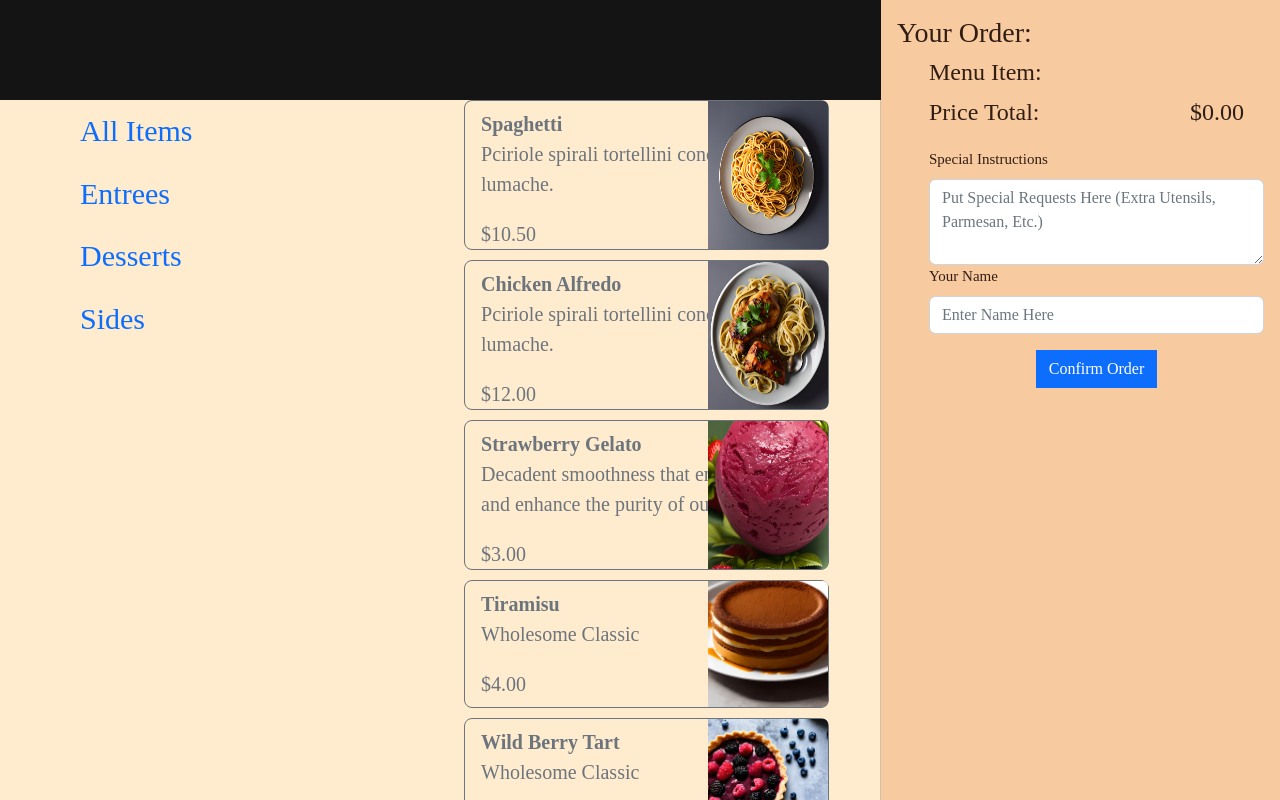
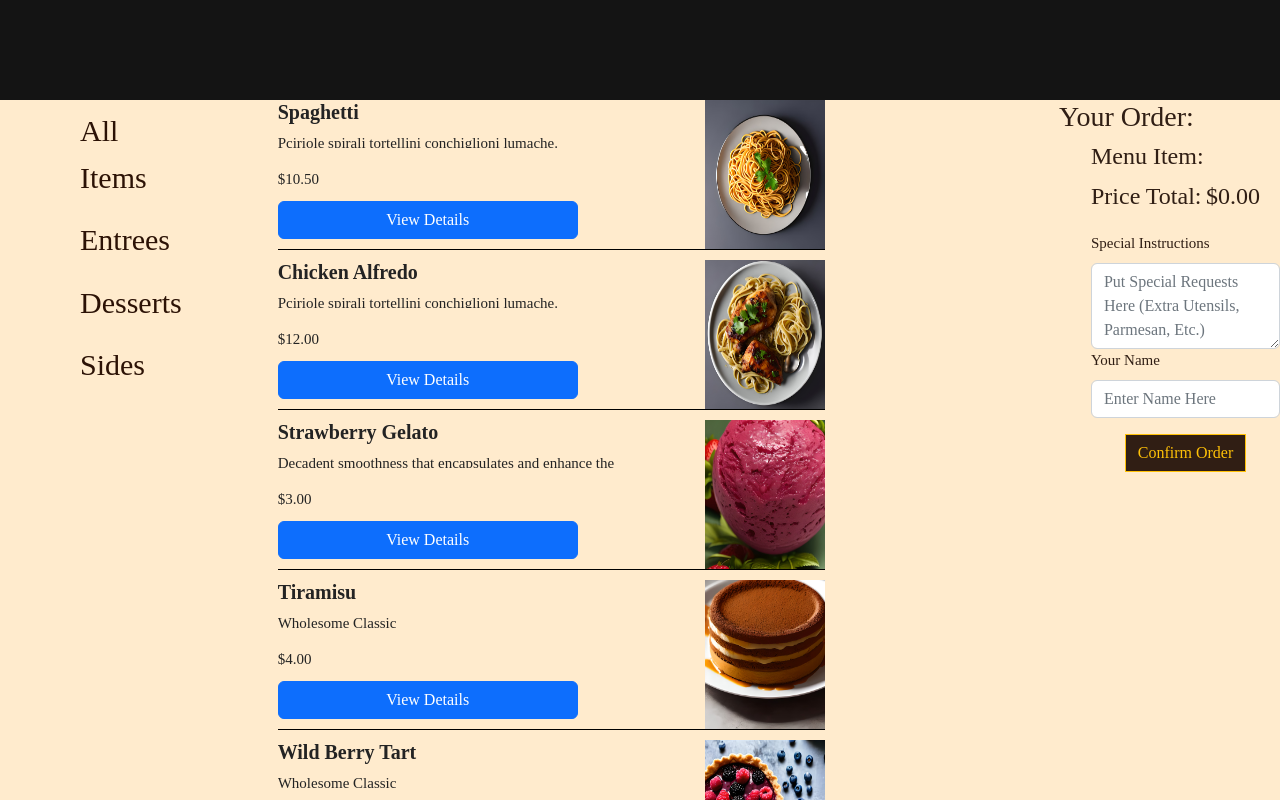
Before and after one commit to josiahcameron/react-restaurant-app, a React (Create React App) app: page /menu in a window 1280 px wide. Shown: the top 800 px of the page. Built offline with nearby package versions, Linux system fonts and the light colour scheme.

Commit message:
Updated to menu ui

```diff
--- a/src/App.js
+++ b/src/App.js
@@ -11,7 +11,7 @@ function App() {
 			{/* <Header /> */}
 			<div className="content-wrapper">
 				<Routes>
-					<Route path="/" element={<Home />} />
+					<Route path="/react-restaurant-app/" element={<Home />} />
 					<Route path="menu" element={<Menu />} />
 					{/* <Route path="reservation" element={<Reservation />} /> */}
 					{/* <Route path="admin" element={<Admin />} /> */}
--- a/src/Components/Menu/Menu.js
+++ b/src/Components/Menu/Menu.js
@@ -18,15 +18,10 @@ function Menu() {
 		filter ? item.type.toLowerCase() === filter : item
 	).map((item, index) => (
 		<div key={index} className="d-grid gap-2">
-			<Button
-				onClick={() => viewFoodDetails(item)}
-				variant="outline-secondary"
-				className="menu-item-button"
-				size="lg"
-			>
+			<div className="menu-item-button">
 				<div className="button-right">
 					<div className="card-header">
-						<span className="menu-item-name">{item.name}</span>
+						<h5 className="menu-item-name">{item.name}</h5>
 					</div>
 					<div className="menu-item-description">
 						<span>{item.description}</span>
@@ -36,9 +31,17 @@ function Menu() {
 							${item.price.toFixed(2)}
 						</span>
 					</div>
+					<img className="item-img" src={item.img} alt="" />
+					<Button
+						onClick={() => viewFoodDetails(item)}
+						variant="primary"
+						size="md"
+						className="view-details-button"
+					>
+						View Details
+					</Button>
 				</div>
-				<img className="item-img" src={item.img} alt="" />
-			</Button>
+			</div>
 		</div>
 	));
 
@@ -112,16 +115,32 @@ function Menu() {
 			/>
 			<section className="content-body">
 				<Nav className="flex-column menu-nav">
-					<Nav.Link href="#" onClick={() => setFilter("")}>
+					<Nav.Link
+						className="category"
+						href="#"
+						onClick={() => setFilter("")}
+					>
 						All Items
 					</Nav.Link>
-					<Nav.Link href="#" onClick={() => setFilter("entree")}>
+					<Nav.Link
+						className="category"
+						href="#"
+						onClick={() => setFilter("entree")}
+					>
 						Entrees
 					</Nav.Link>
-					<Nav.Link href="#" onClick={() => setFilter("dessert")}>
+					<Nav.Link
+						className="category"
+						href="#"
+						onClick={() => setFilter("dessert")}
+					>
 						Desserts
 					</Nav.Link>
-					<Nav.Link href="#" onClick={() => setFilter("side")}>
+					<Nav.Link
+						className="category"
+						href="#"
+						onClick={() => setFilter("side")}
+					>
 						Sides
 					</Nav.Link>
 				</Nav>
--- a/src/Components/Order/ViewOrder.js
+++ b/src/Components/Order/ViewOrder.js
@@ -18,11 +18,15 @@ function ViewOrder({
 }) {
 	// The default value on open will be false
 	const [open, setOpen] = useState(false);
-	const [show, setShow] = useState(true);
 
 	const [order, setOrder] = useState([]);
 	const [custname, setCustName] = useState("");
 	const [specialInstructions, setSpecialInstructions] = useState("");
+	const [show, setShow] = useState(false);
+
+	const handleClose = () => setShow(false);
+	const handleShow = () => setShow(true);
+
 	let displayItem = [];
 	let displayItemHTML = [];
 	// const [test, setTest] = useState(testing)
@@ -61,13 +65,26 @@ function ViewOrder({
 
 	return (
 		<>
+			<Button
+				variant="primary"
+				className="d-lg-none"
+				onClick={handleShow}
+			>
+				Launch
+			</Button>
+
 			<Offcanvas
 				show={show}
+				onHide={handleClose}
+				responsive="lg"
 				scroll={true}
 				backdrop={false}
 				placement="end"
 				className="cart"
 			>
+				<Offcanvas.Header closeButton>
+					<Offcanvas.Title>Responsive offcanvas</Offcanvas.Title>
+				</Offcanvas.Header>
 				<Offcanvas.Body>
 					<div id="example-collapse-text" className="order-form">
 						<div>
@@ -116,9 +133,9 @@ function ViewOrder({
 									</Form.Group>
 									<div className="confirm-order-button-container">
 										<Button
-											variant="primary"
+											variant="outline-warning"
 											onClick={confirmOrder}
-											className="rounded-0"
+											className="rounded-0 confirm-order-button"
 										>
 											Confirm Order
 										</Button>
--- a/src/styles/menu.css
+++ b/src/styles/menu.css
@@ -14,7 +14,7 @@ html {
 
 body {
 	background-color: rgb(20, 20, 20);
-	color: goldenrod;
+	color: rgb(35, 35, 35);
 	font-family: var(--primary-font);
 	font-size: 15px;
 	line-height: 1.55;
@@ -24,13 +24,12 @@ body {
 .full-app {
 	position: relative;
 	width: 100%;
-	height: 100vh;
+	height: 100%;
 }
 
 .content-body {
 	display: flex;
 	position: absolute;
-	justify-content: space-between;
 	margin: 100px 0px;
 	padding: 0px 0 0 5%;
 	width: 100vw;
@@ -49,7 +48,7 @@ body {
 	display: flex;
 	flex-direction: column;
 	/* flex-wrap: wrap; */
-	width: 30%;
+	width: 75%;
 	gap: 10px;
 }
 
@@ -60,7 +59,8 @@ body {
 	text-align: left;
 	justify-content: space-between;
 	max-height: 150px;
-	max-width: 710px;
+	max-width: 70%;
+	border-bottom: 1px solid black;
 }
 
 .menu-item-name {
@@ -90,8 +90,6 @@ body {
 	top: 0;
 	max-width: 120px;
 	height: 100%;
-	border-bottom-right-radius: 5px;
-	border-top-right-radius: 5px;
 }
 
 .button-container {
@@ -113,3 +111,16 @@ body {
 	max-height: 100px;
 	margin-right: auto;
 }
+
+.view-details-button {
+	width: 300px;
+	margin: 10px 0;
+}
+
+.category {
+	color: rgb(44, 18, 5);
+	margin-right: 50px;
+}
+
+.category:hover {
+}
--- a/src/styles/vieworder.css
+++ b/src/styles/vieworder.css
@@ -24,3 +24,7 @@
 	justify-content: space-between;
 	margin-right: 20px;
 }
+
+.confirm-order-button {
+	background-color: #301e14;
+}
```
